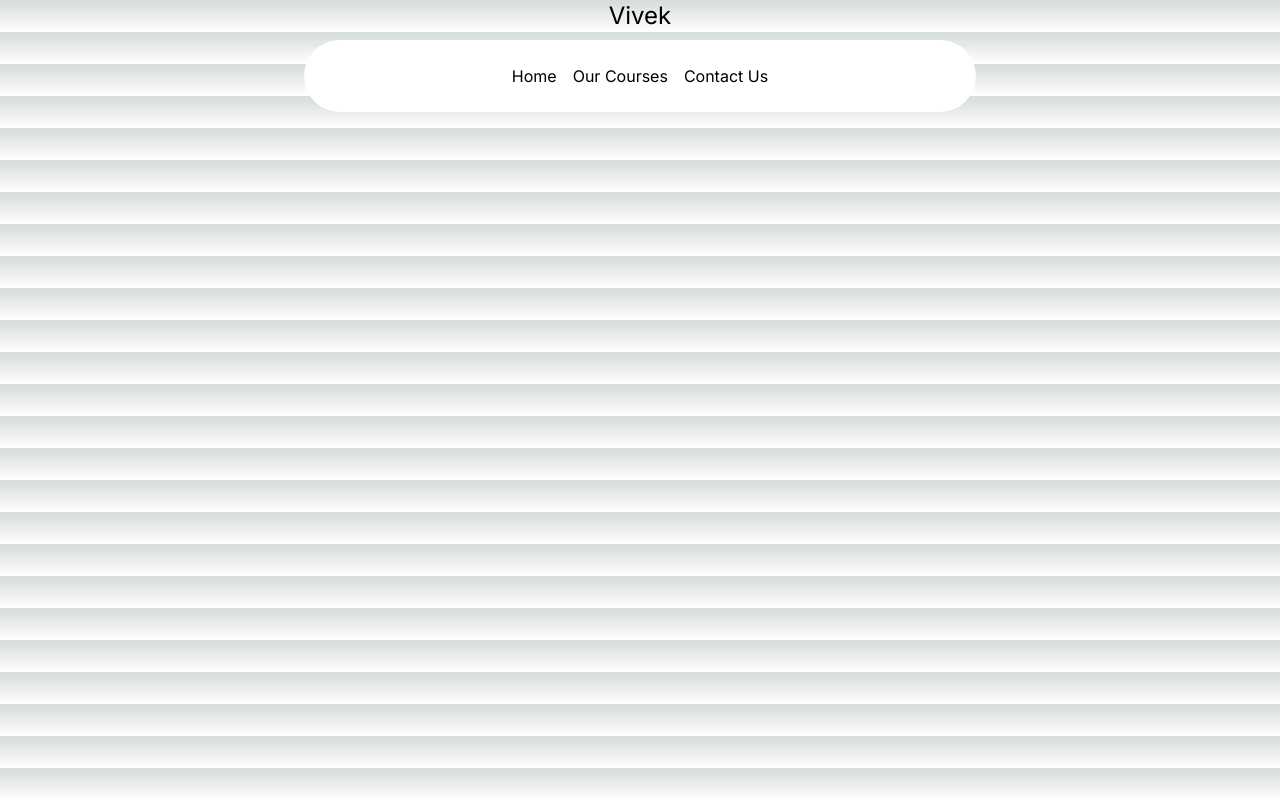
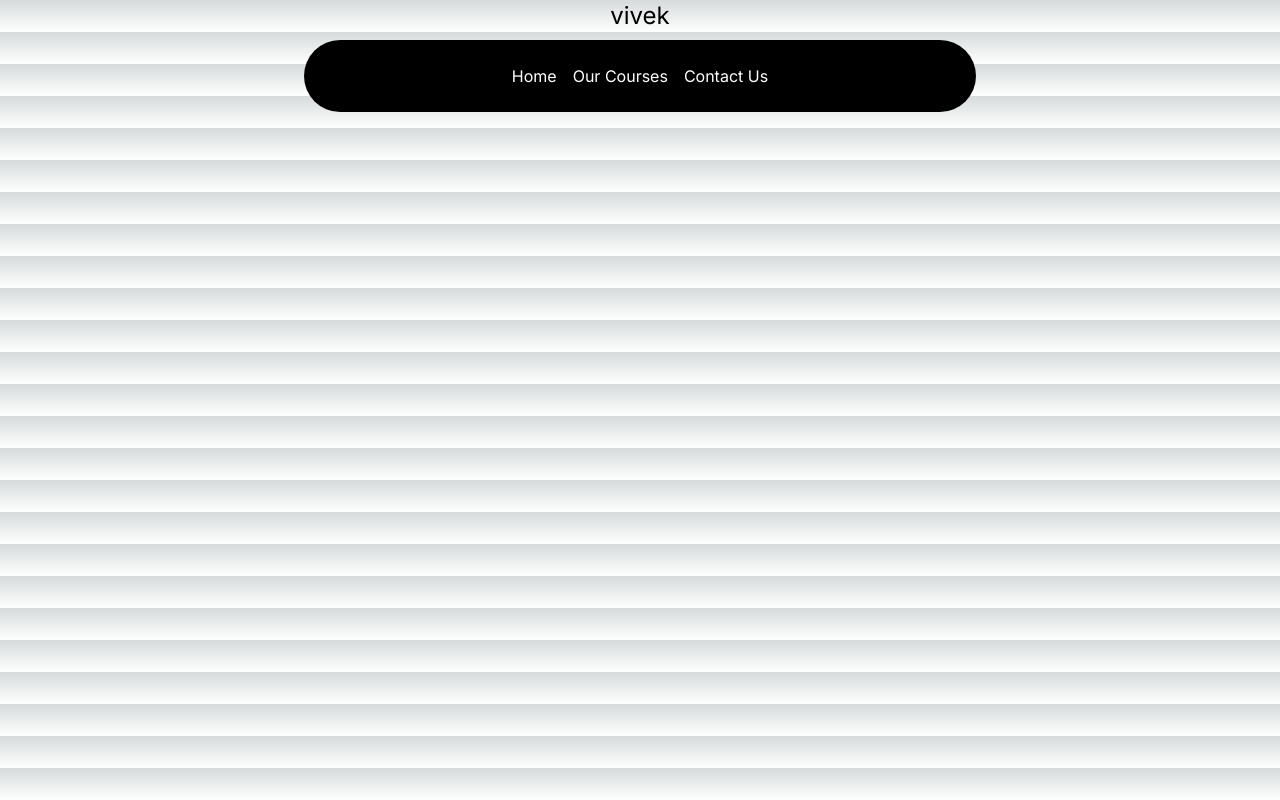
Before and after one commit to vivekx01/MusicNext, a Next.js app: page / in a window 1280 px wide. Built offline with nearby package versions, Linux system fonts and the light colour scheme.

Commit message:
test push pc

```diff
--- a/src/app/layout.tsx
+++ b/src/app/layout.tsx
@@ -16,7 +16,7 @@ export default function RootLayout({
   children: React.ReactNode;
 }>) {
   return (
-    <html lang="en" className="light">
+    <html lang="en" className="dark">
       <body className={inter.className}>
         <div className="relative w-full flex items-center justify-center">
           <Navbar></Navbar>
--- a/src/app/page.tsx
+++ b/src/app/page.tsx
@@ -2,6 +2,6 @@
 
 export default function Home() {
   return (
-    <h1 className="text-2xl text-center">Vivek</h1>
+    <h1 className="text-2xl text-center">vivek</h1>
   );
 }
```
